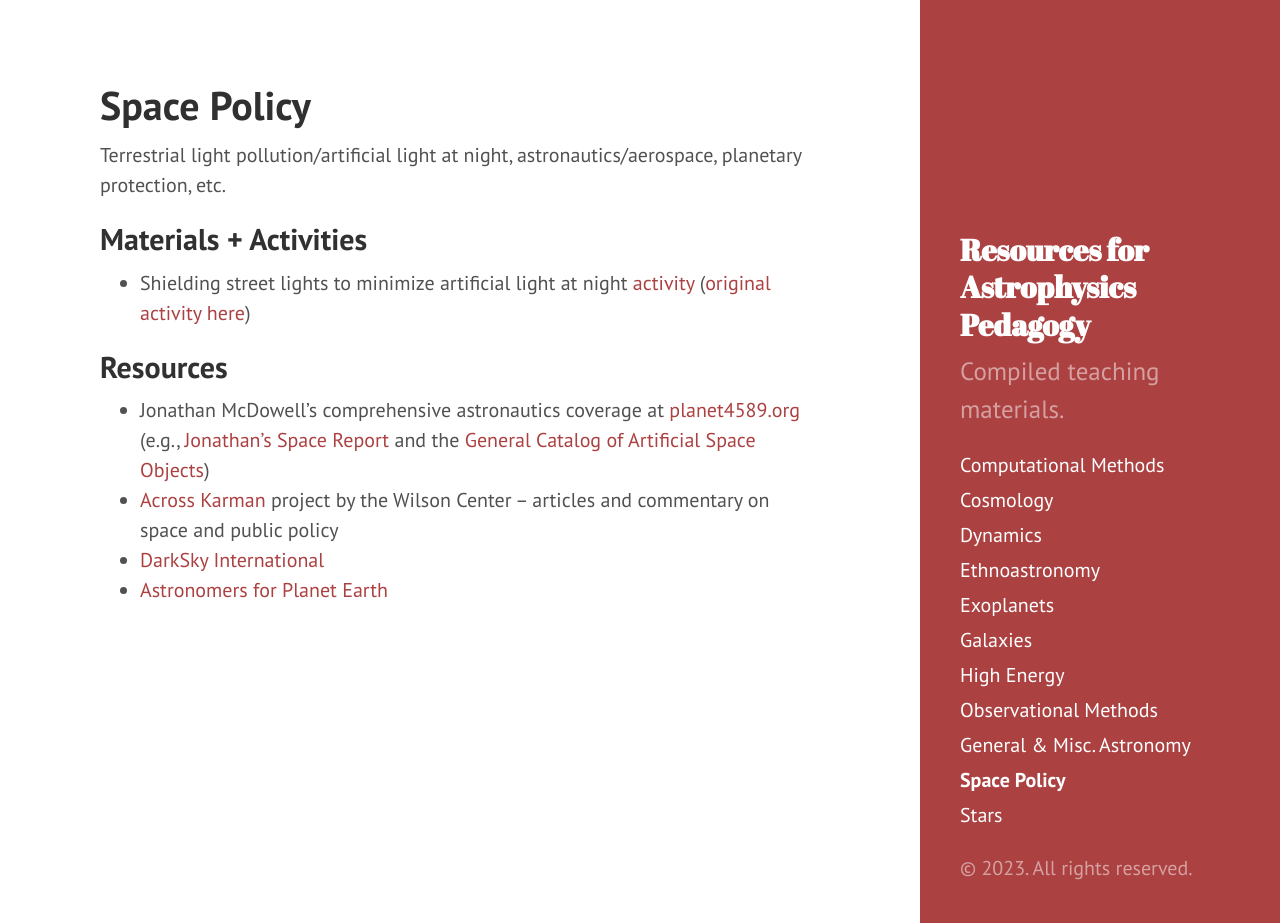
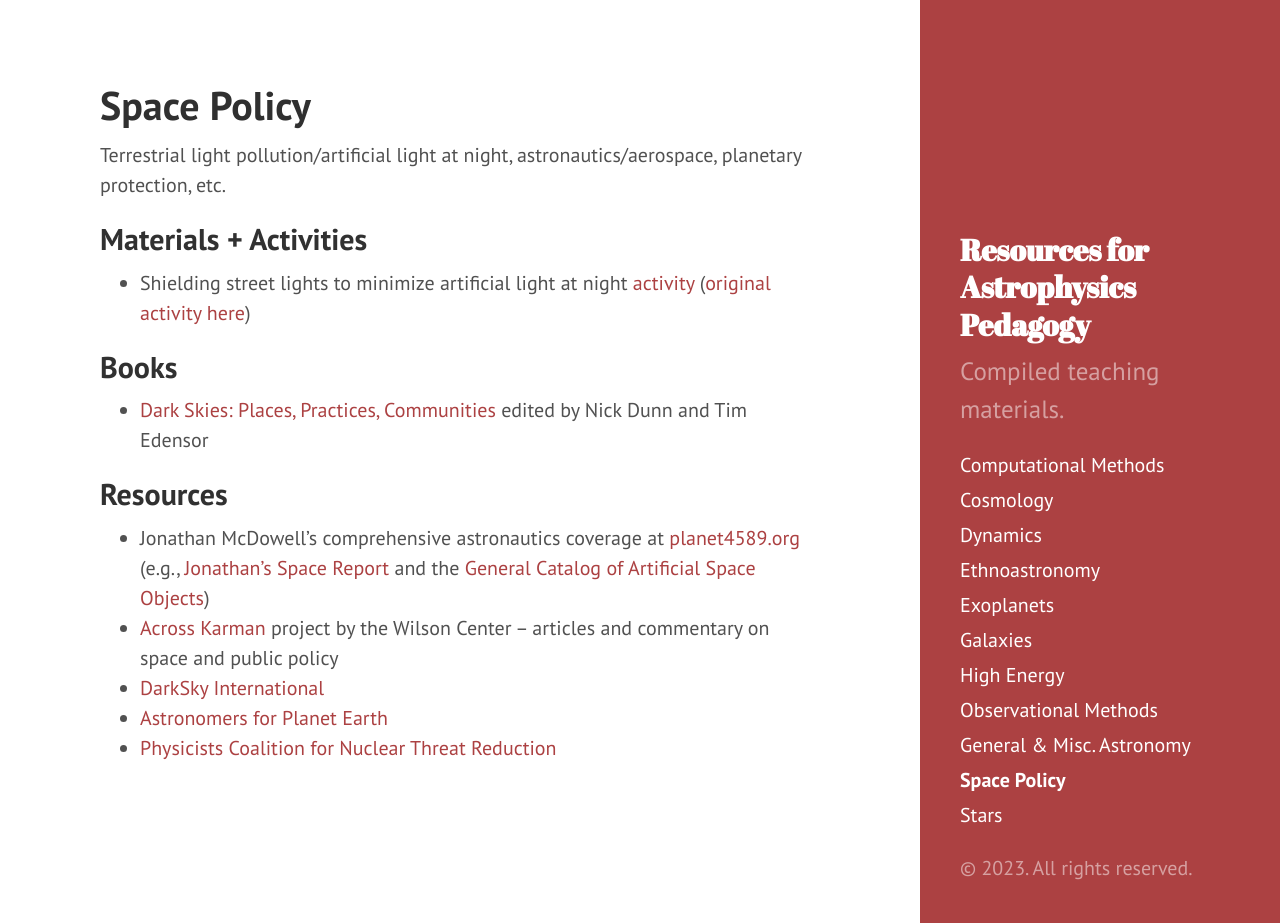
Before and after one commit to astroteaching/astroteaching.github.io, a Jekyll site: the page built from spacepolicy.md, in a window 1280 px wide and 923 px high. Built offline with Jekyll 4.4.1, drawn with Linux system fonts in a browser that asks for light colours.

Commit message:
add dark skies book

```diff
--- a/spacepolicy.md
+++ b/spacepolicy.md
@@ -8,9 +8,13 @@ Terrestrial light pollution/artificial light at night, astronautics/aerospace, p
 ## Materials + Activities
 - Shielding street lights to minimize artificial light at night [activity](https://nightsky.jpl.nasa.gov/docs/ShieldingDemo.pdf){:target="_blank"} ([original activity here](https://analyzer.depaul.edu/paperplate/lights.htm){:target="_blank"})
 
+## Books
+- [Dark Skies: Places, Practices, Communities](https://www.taylorfrancis.com/books/oa-edit/10.4324/9781003408444/dark-skies-nick-dunn-tim-edensor){:target="_blank"} edited by Nick Dunn and Tim Edensor
+
 
 ## Resources
 - Jonathan McDowell's comprehensive astronautics coverage at [planet4589.org](https://planet4589.org/space/index.html){:target="_blank"} (e.g., [Jonathan's Space Report](http://planet4589.org/space/jsr/jsr.html){:target="_blank"} and the [General Catalog of Artificial Space Objects](https://planet4589.org/space/gcat/web/launch/index.html){:target="_blank"})
 - [Across Karman](https://acrosskarman.wilsoncenter.org){:target="_blank"} project by the Wilson Center -- articles and commentary on space and public policy
 - [DarkSky International](https://darksky.org){:target="_blank"}
 - [Astronomers for Planet Earth](https://astronomersforplanet.earth){:target="_blank"}
+- [Physicists Coalition for Nuclear Threat Reduction](https://physicistscoalition.org){:target="_blank"}
```
